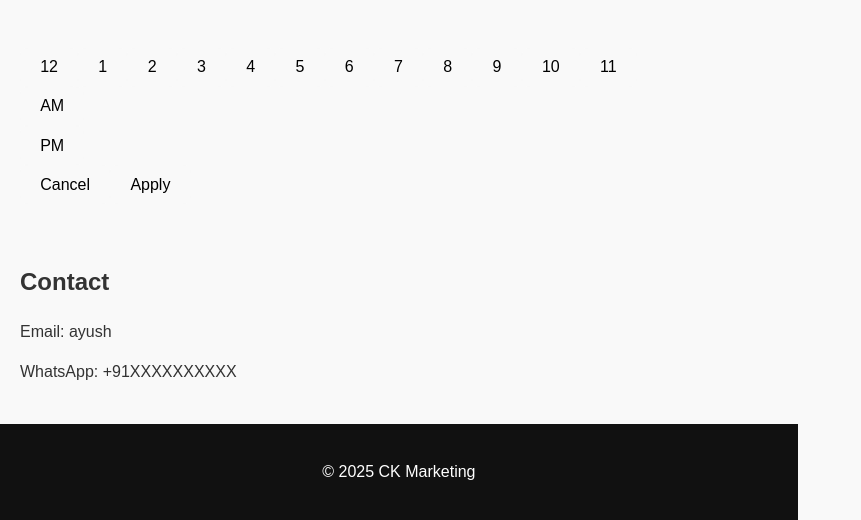
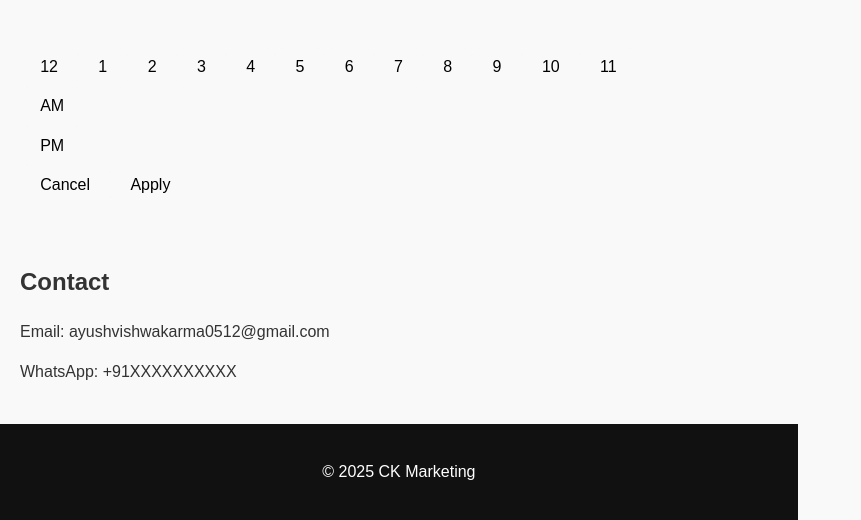
Before and after one commit to Ayushvish0512/CK, a React (Vite) app: page / in a window 1280 px wide. Shown: the part 4251-4771 px from the top of the page, without its empty margins (0-861 px from the left). Built offline with nearby package versions, Linux system fonts and the light colour scheme.

Commit message:
`Updated email and WhatsApp contact information in Home page`

```diff
--- a/src/pages/Home.tsx
+++ b/src/pages/Home.tsx
@@ -40,7 +40,7 @@ const Home: React.FC = () => {
 
       <section className="contact">
         <h2>Contact</h2>
-        <p>Email: ayush</p>
+        <p>Email: ayushvishwakarma0512@gmail.com</p>
         <p>WhatsApp: +91XXXXXXXXXX</p>
       </section>
 
```
